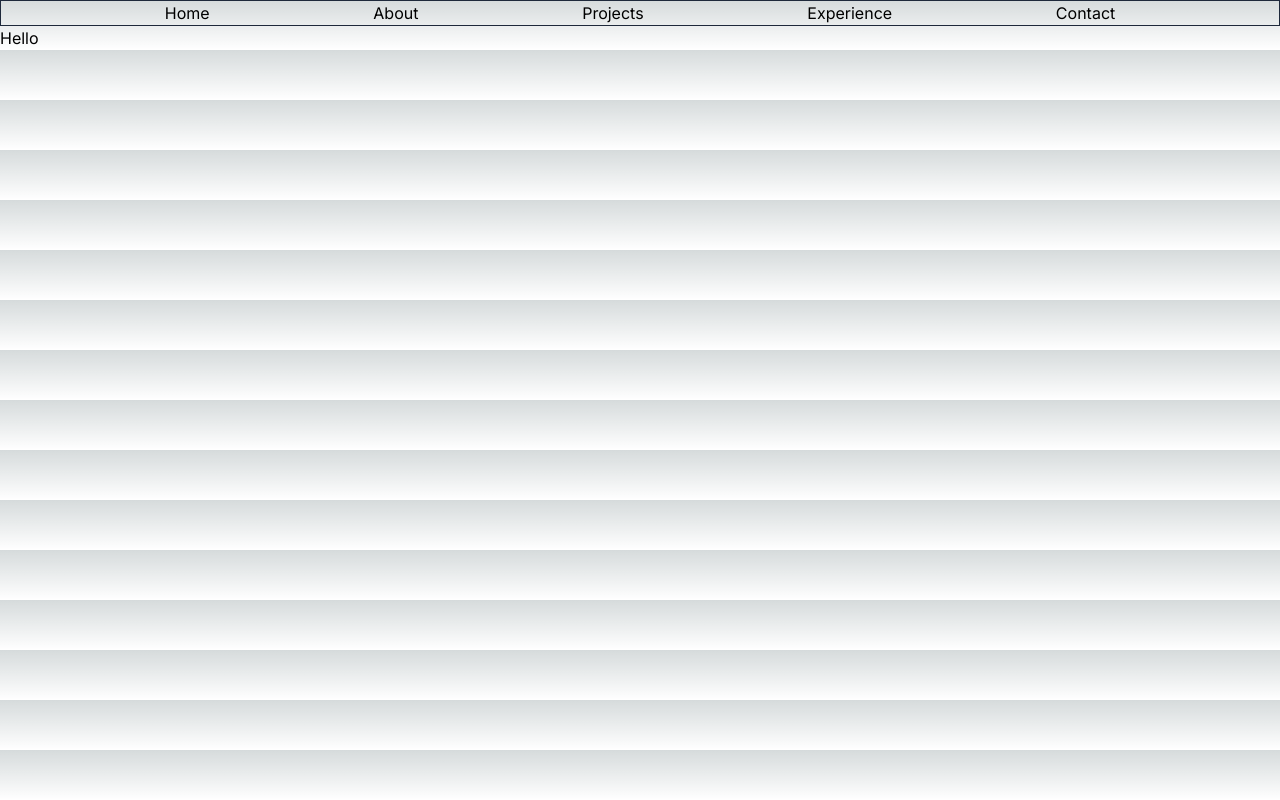
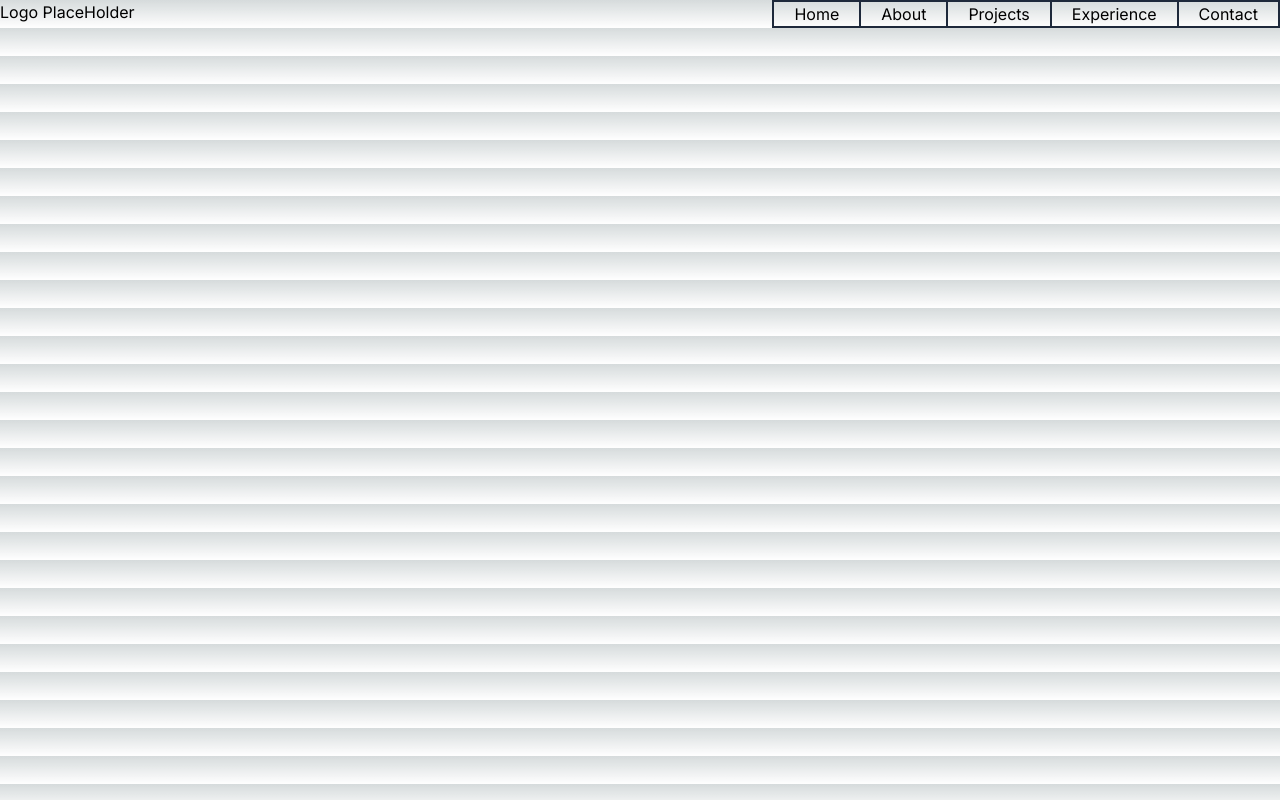
Before and after one commit to ricardoa23/cv-resume, a Next.js app: page / in a window 1280 px wide. Built offline with nearby package versions, Linux system fonts and the light colour scheme.

Commit message:
started working on header but need to transition to hero section

```diff
--- a/src/app/page.tsx
+++ b/src/app/page.tsx
@@ -1,11 +1,12 @@
 import Image from 'next/image'
 import {HeroSection, Navbar, WorkHistory, SkillsSection } from '../components'
+import { Header } from '../containers'
 
 
 export default function Home() {
   return (
     <div>
-      <Navbar/>
+      <Header/>
     </div>
   )
 }
--- a/src/components/navbar/NavBar.tsx
+++ b/src/components/navbar/NavBar.tsx
@@ -1,26 +1,31 @@
 import React from "react";
+
+//FIXME: Achor tags need to be with appropriate links
+
+/* TODO: colors need to be updated to color schema
+  -Additional styling needed
+ */
 
 const NavBar = () => {
   return (
-    <div className="bg-accent">
-      <ul className= "flex justify-evenly border border-solid border-slate-800">
-        <li>
+    <div>
+      <ul className= "flex justify-between border border-solid border-slate-800">
+        <li className="border border-solid border-slate-800 px-5">
           <a href="">Home</a>
         </li>
-        <li>
+        <li className="border border-solid border-slate-800 px-5">
           <a href="">About</a>
         </li>
-        <li>
+        <li className="border border-solid border-slate-800 px-5">
           <a href="">Projects</a>
         </li>
-        <li>
+        <li className="border border-solid border-slate-800 px-5">
           <a href="">Experience</a>
         </li>
-        <li>
+        <li className="border border-solid border-slate-800 px-5">
           <a href="">Contact</a>
         </li>
       </ul>
-      <div className="bg-cta"> Hello </div>
     </div>
 
   );
--- a/src/containers/header/Header.tsx
+++ b/src/containers/header/Header.tsx
@@ -1,8 +1,18 @@
 import React from 'react'
+import { Navbar } from '../../components'
+
+/*TODO: Logo needs to be added to the header
+  - Hero section needs to be added to the header
+  - Additional styling needed
+*/
+
 
 const Header = () => {
   return (
-    <div>Header</div>
+    <div className=" flex justify-between py-5">
+      <div>Logo PlaceHolder</div>
+      <Navbar/>
+    </div>
   )
 }
 
```
